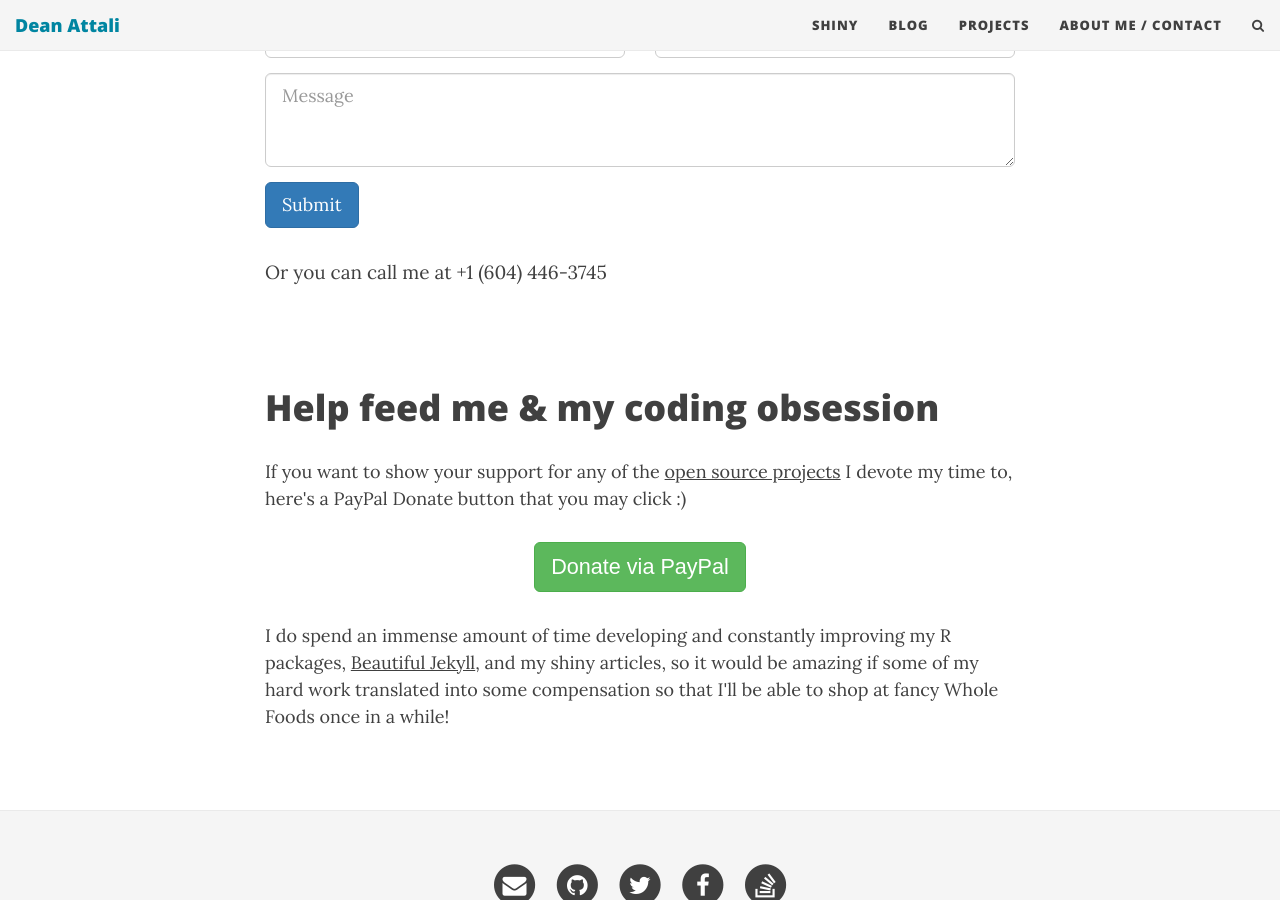
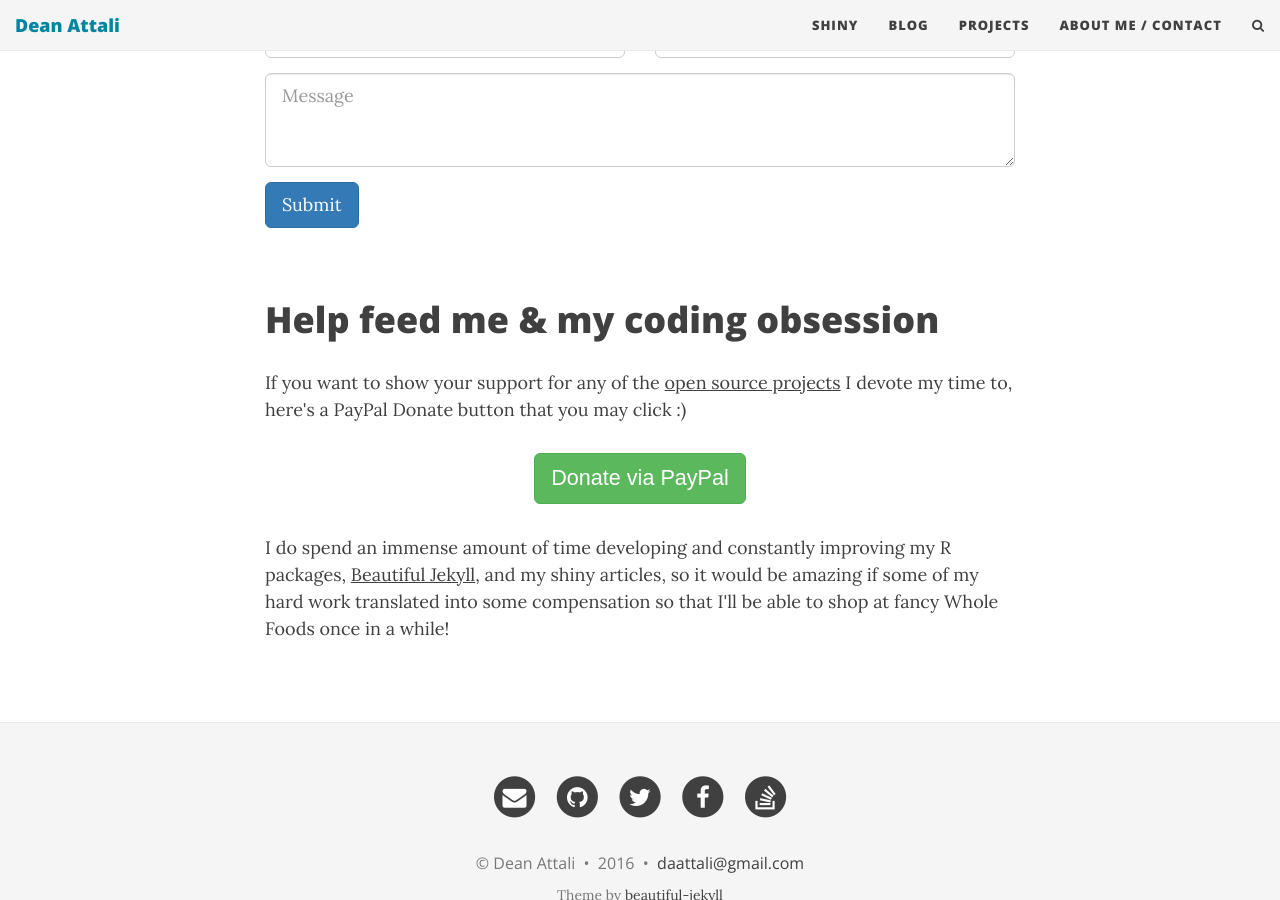
Before and after one commit to daattali/daattali.github.io, a Jekyll site: the page built from aboutme.html, in a window 1280 px wide and 900 px high, scrolled down 1427 px. Built offline with Jekyll 4.4.1, drawn with Linux system fonts in a browser that asks for light colours; nearby versions of some CDN libraries.

Commit message:
remove phone from contact

```diff
--- a/aboutme.html
+++ b/aboutme.html
@@ -79,8 +79,6 @@ I will be away until Sept 19 with absolutely no internet (or even cell phone sig
   <button type="submit" class="btn btn-lg btn-primary">Submit</button>
 </form>
 
-<p/>Or you can call me at +1 (604) 446-3745<p>
-
 </div>
 
 <br/>
```
